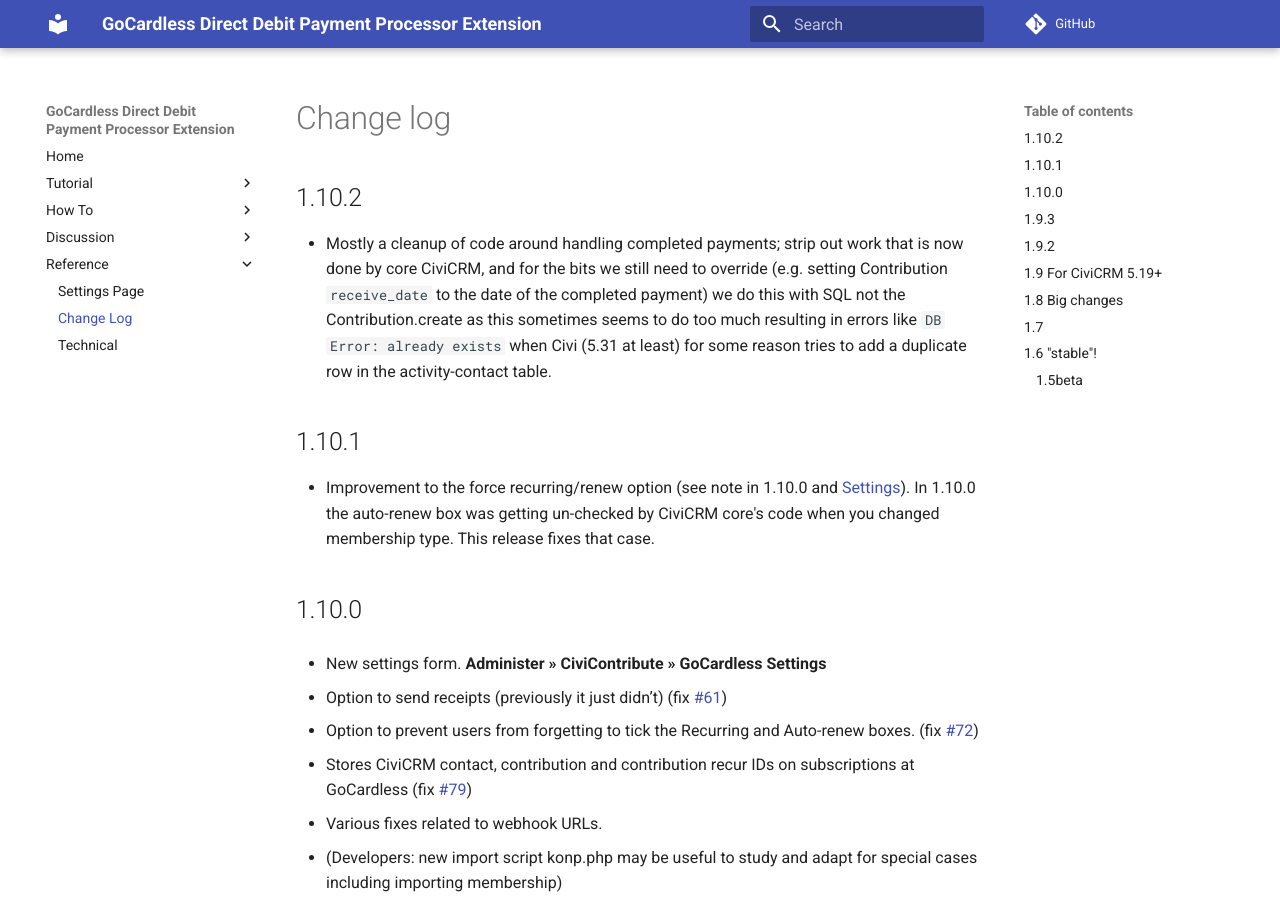
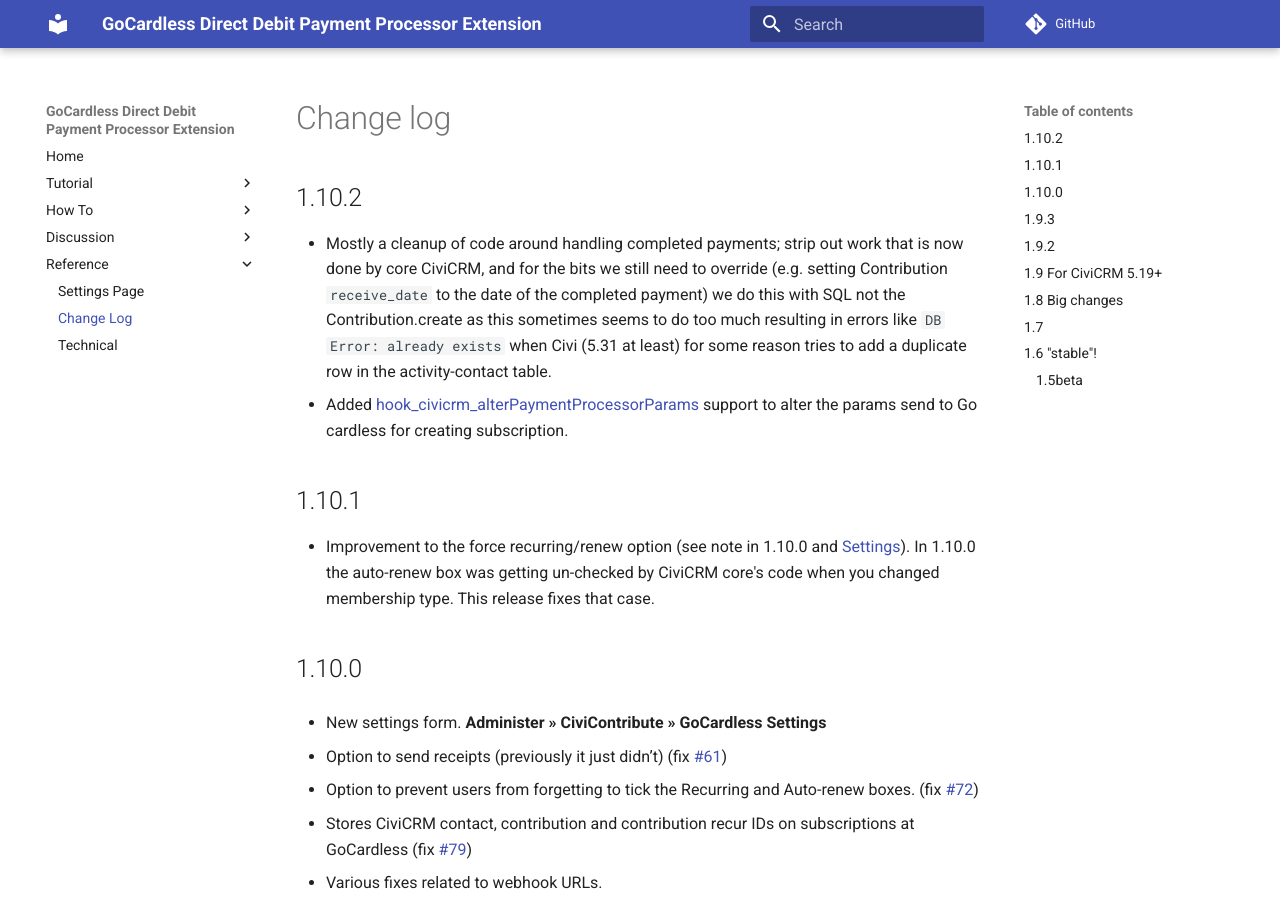
Before and after one commit to artfulrobot/uk.artfulrobot.civicrm.gocardless, an MkDocs documentation site: the page built from docs/reference/changes.md, in a window 1280 px wide and 900 px high. Built offline with MkDocs 1.6.1 and Material for MkDocs 9.7.7, drawn with Linux system fonts in a browser that asks for light colours; comment, search, counter and statistics services are not loaded.

Commit message:
Added note

```diff
--- a/docs/reference/changes.md
+++ b/docs/reference/changes.md
@@ -9,6 +9,8 @@
   seems to do too much resulting in errors like `DB Error: already exists` when
   Civi (5.31 at least) for some reason tries to add a duplicate row in the
   activity-contact table.
+- Added [hook_civicrm_alterPaymentProcessorParams](https://docs.civicrm.org/dev/en/latest/hooks/hook_civicrm_alterPaymentProcessorParams/)
+  support to alter the params send to Go cardless for creating subscription.
 
 ## 1.10.1
 
```
